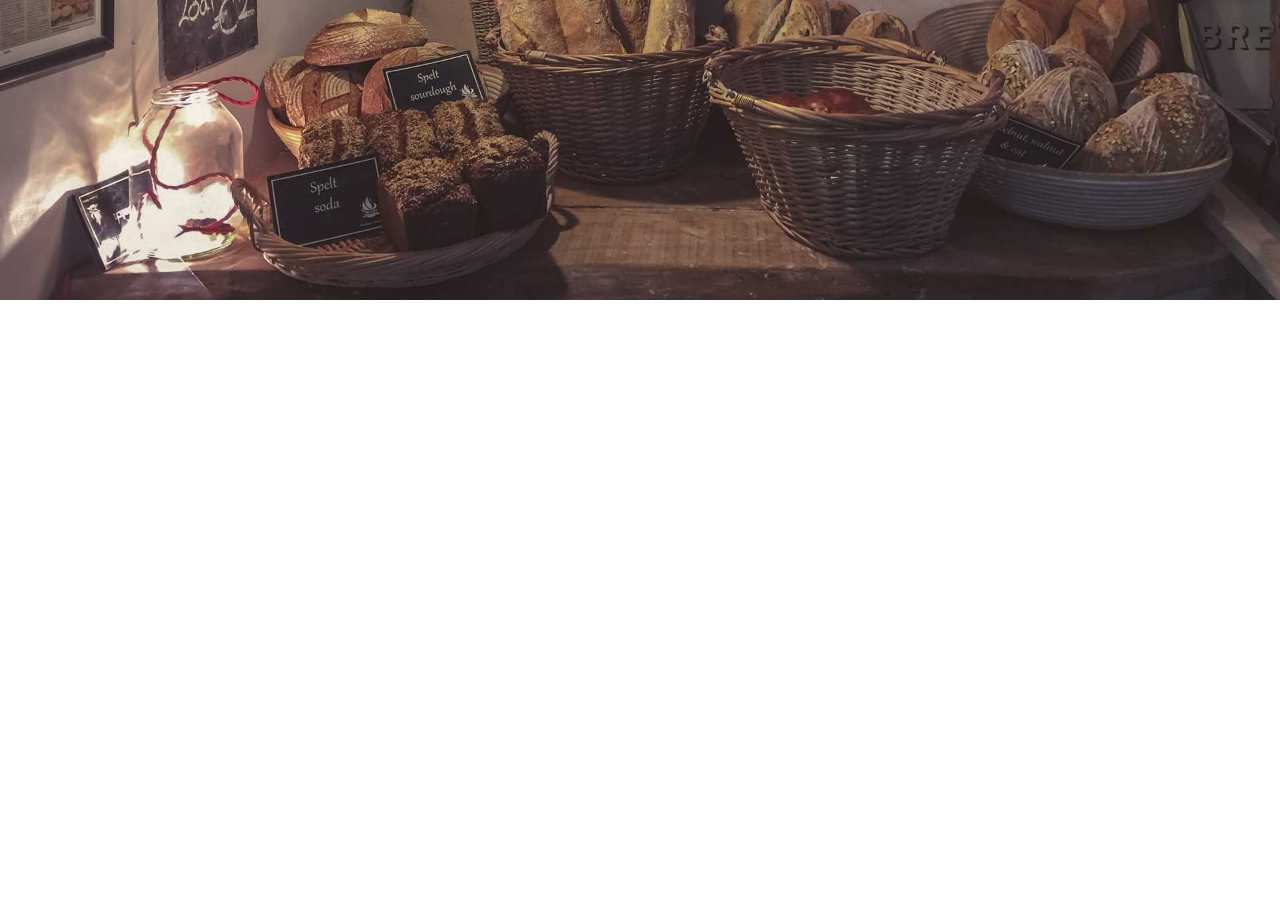
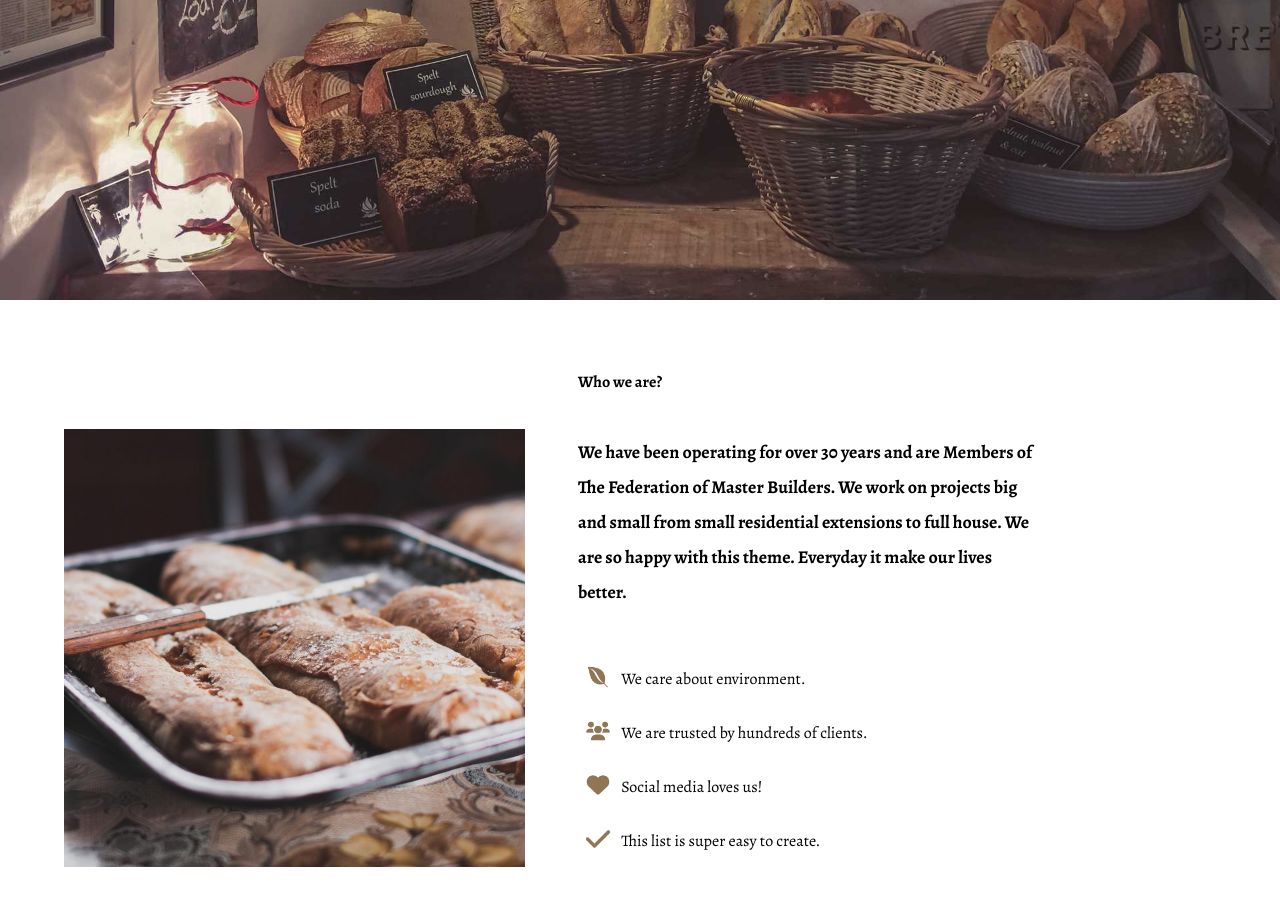
Before and after one commit to MohamedRagabb/Bakery, a plain HTML site: page index.html in a window 1280 px wide. Shown: the part 500-1423 px from the top of the page. Before the commit the page ends 800 px from the top, so only its background shows below. Drawn offline with nearby package versions, Linux system fonts and the light colour scheme.

Commit message:
update-who-are-you

```diff
--- a/css/master.css
+++ b/css/master.css
@@ -91,8 +91,51 @@ body{
     padding: 10px 20px;
     color: white;
     border: 2px solid white;
+    transition: all .5s;
 }
 .btn2:hover{
     background-color: white;
     color: black;
 }
+.con{
+    width: 90%;
+    margin: auto;
+}
+
+
+.who-are-you{
+    padding: 50px 0px;
+}
+.who-image{
+    width: 40%;
+    display: inline-block;
+}
+
+.who-image img{
+    width: 100%;
+}
+
+
+.who-contnt{
+    width: 40%;
+    display: inline-block;
+    padding-left: 50px;
+    vertical-align: 8px;
+}
+..who-contnt h4{
+    font-size: 35px;
+    font-weight: 200px;
+}
+
+.who-contnt h6{
+    line-height: 35px;
+    font-weight: 200px;
+    font-size: 18px;
+}
+.icns img{
+    display: inline-block;
+}
+.icns p{
+    display: inline-block;
+    vertical-align: 13px;
+}
--- a/index.html
+++ b/index.html
@@ -39,6 +39,43 @@
     </div>
    </div>
 
+
+   <div class="who-are-you">
+    <div class="con">
+        <div class="who-image">
+            <img src="images/alexandru-stavrica.jpg" alt="">
+        </div>
+        <div class="who-contnt">
+            <h4>Who we are?</h4>
+            <h6>We have been operating for over 30 years and are Members of The Federation of Master Builders. We work on projects big and small from small residential extensions to full house. We are so happy with this theme. Everyday it make our lives better.</h6>
+
+
+                    <div class="icns">
+                        <img src="images/Icons/leaf.png" alt=""  width="40px">
+                        <p>We care about environment.</p>
+                    </div>
+
+                    <div class="icns">
+                        <img src="images/Icons/people.png" alt="" width="40px">
+                        <p>We are trusted by hundreds of clients.</p>
+                    </div>
+
+                    <div class="icns">
+                        <img src="images/Icons/heart.png" alt="" width="40px">
+                        <p>Social media loves us!</p>
+                    </div>
+
+                    <div class="icns">
+                        <img src="images/Icons/check.png" alt="" width="40px">
+                        <p>This list is super easy to create.</p>
+                    </div>
+
+
+
+        </div>
+    </div>
+   </div>
+
 </body>
 
 </html>
```
